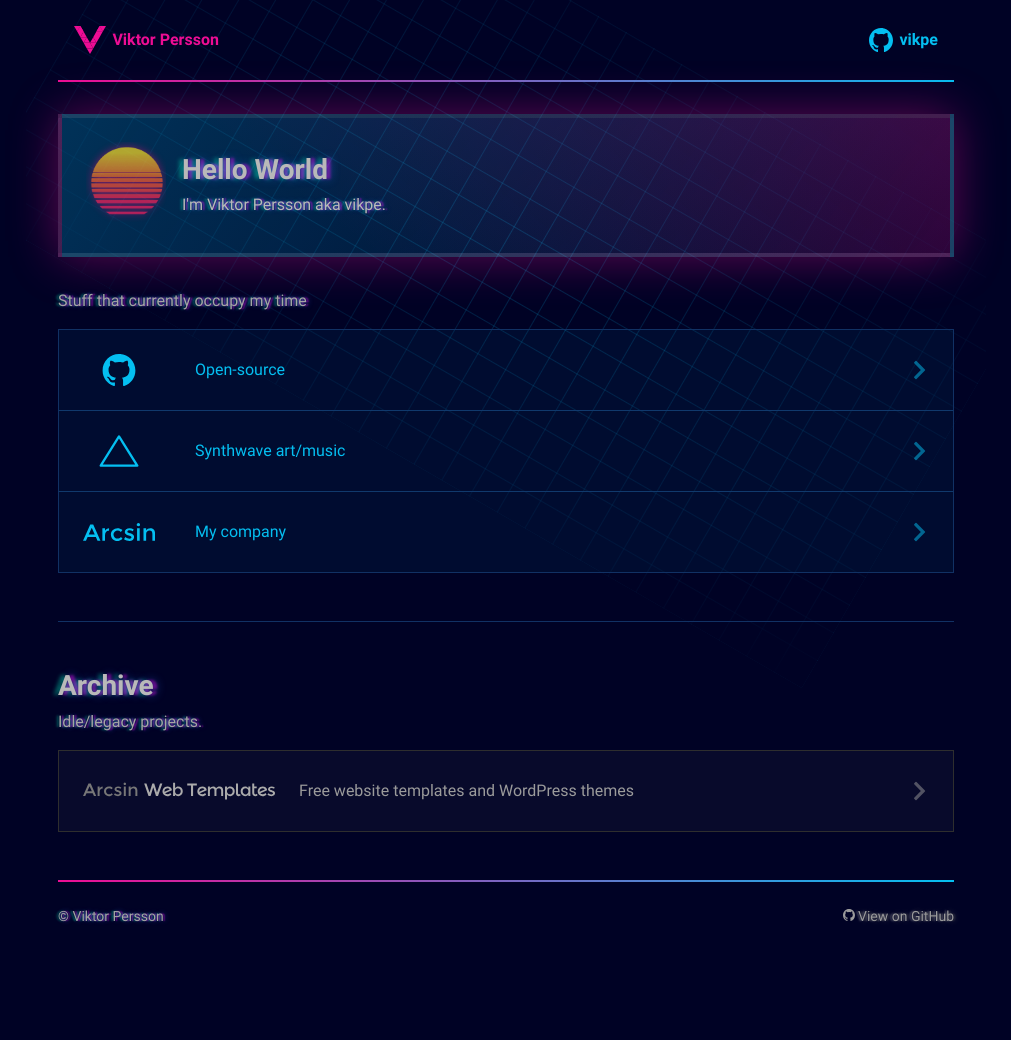
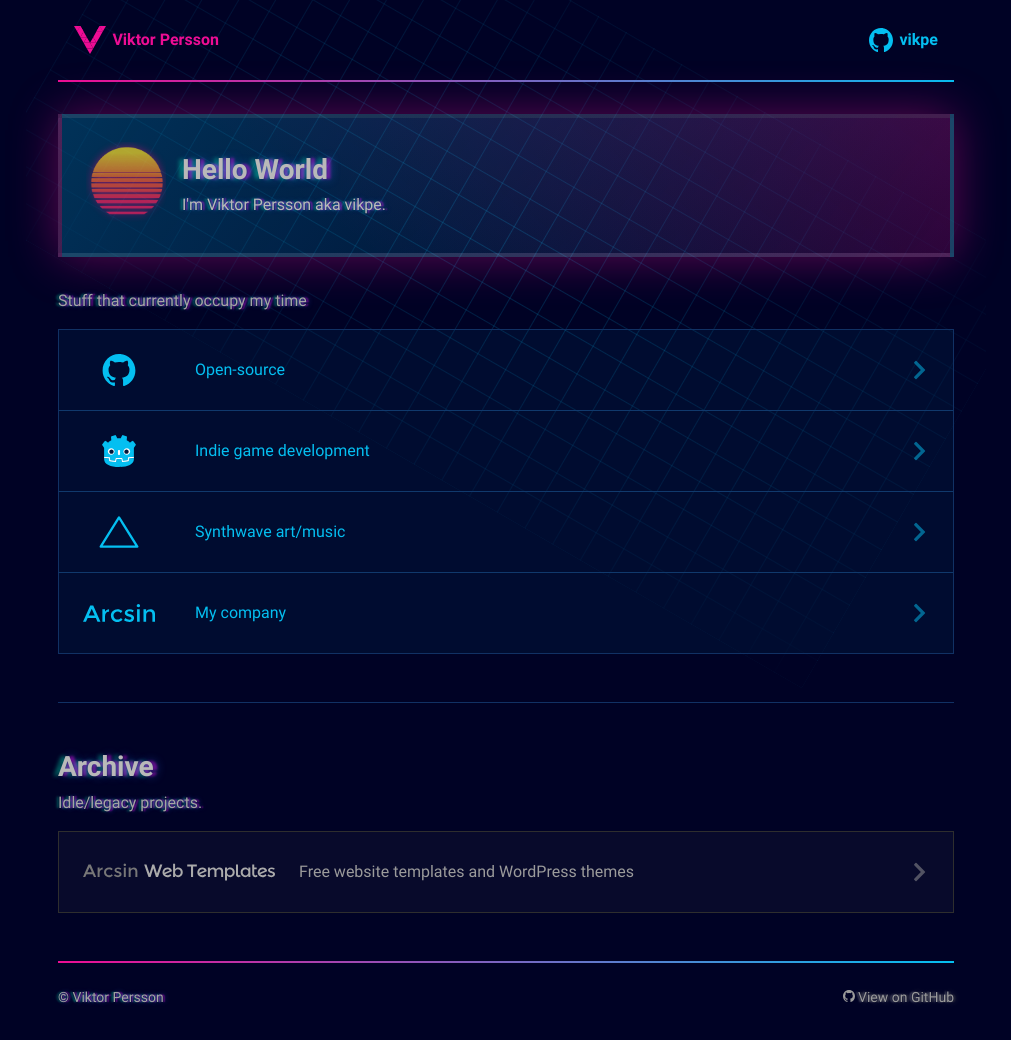
Before and after one commit to vikpe/vikpe.github.io, a Jekyll site: the page built from docs/_pages/index.html, in a window 1280 px wide. Shown: the whole page, without its empty margins (134-1145 px from the left). Built offline with Jekyll 4.4.1, drawn with Linux system fonts in a browser that asks for light colours; some web fonts are replaced; before the commit the page ends 959 px from its top, so only the background shows below that.

Commit message:
Add link to Godot.

```diff
--- a/docs/_pages/index.html
+++ b/docs/_pages/index.html
@@ -20,7 +20,7 @@ permalink: /
 <p class="app-text-glow">Stuff that currently occupy my time</p>
 
 <div class="app-link-list">
-    <a href="https://github.com/vikpe">
+    <a href="https://github.com/vikpe" rel="nofollow">
         <div class="columns is-vcentered is-mobile">
             <div class="column is-narrow app-media-small">
                 <img src="{{site.url}}/assets/app/img/icons/github.svg" width="72" height="32" alt="GitHub">
@@ -33,7 +33,21 @@ permalink: /
         </div>
     </a>
 
-    <a href="https://www.retro-synthwave.com/">
+
+    <a href="https://godotengine.org/" rel="nofollow">
+        <div class="columns is-vcentered is-mobile">
+            <div class="column is-narrow app-media-small">
+                <img src="{{site.url}}/assets/app/img/godot_logo.svg" width="72" height="32" alt="Godot">
+            </div>
+            <div class="column">
+                <div class="px-1">
+                    Indie game development
+                </div>
+            </div>
+        </div>
+    </a>
+
+    <a href="https://www.retro-synthwave.com/" rel="nofollow">
         <div class="columns is-vcentered is-mobile">
             <div class="column is-narrow app-media-small">
                 <img src="{{site.url}}/assets/app/img/icons/triangle.svg" width="72" height="32" alt="Synthwave">
```
Also changed, not shown: docs/assets/app/img/godot_logo.svg (added), src/app/img/godot_logo.svg (added).
